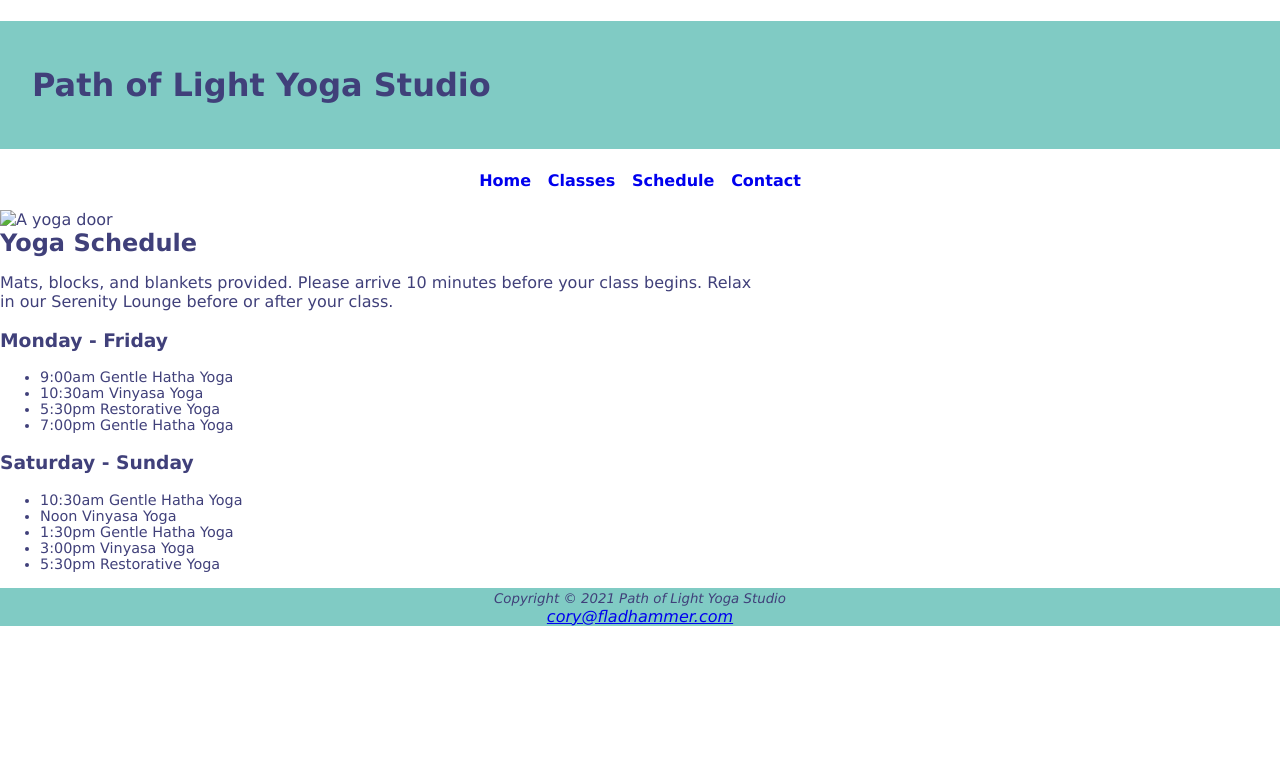
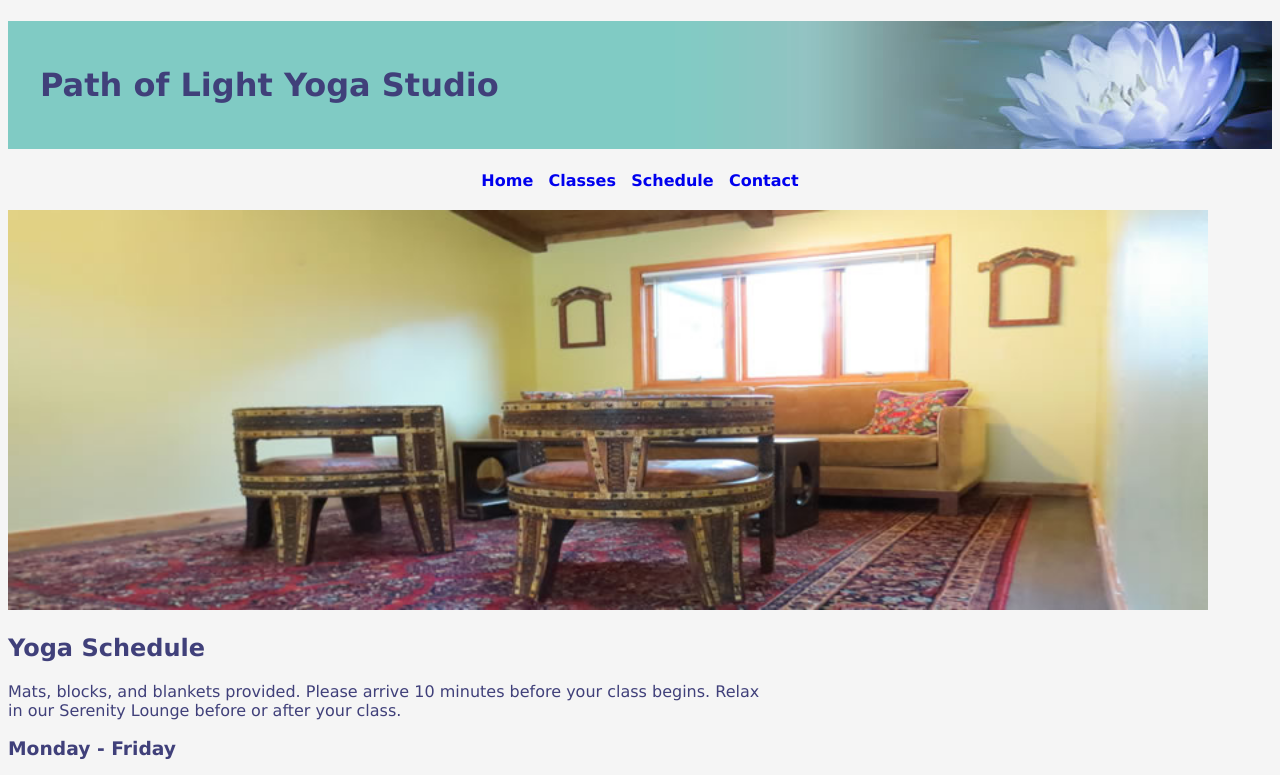
Before and after one commit to coryflad/yoga_master, a plain HTML site: page schedule.html in a window 1280 px wide. Shown: the top 775 px of the page. Drawn offline with Linux system fonts and the light colour scheme.

Commit message:
back to chapter 5 complete

```diff
--- a/schedule.html
+++ b/schedule.html
@@ -19,7 +19,7 @@
     </nav>
     <main>
         <div>
-            <img id="yogamat" src="yogalounge.jpg" alt="A yoga door" height="400px">
+            <img src="/images/yogalounge.jpg" height="400px">
         </div>
         <h2>Yoga Schedule</h2>
         <p>Mats, blocks, and blankets provided. Please arrive 10 minutes
--- a/yoga.css
+++ b/yoga.css
@@ -1,29 +1,11 @@
 body {
-<<<<<<< HEAD
-    background-color: #40407A;
-    margin: 0;
-    color: #FFFFFF;
-    font-family: Verdana, Geneva, Tahoma, sans-serif;
-=======
     background-color: #F5F5F5;
     color: #40407A;
     font-family: Verdana, Helvetica, sans-serif;
->>>>>>> parent of d1ff776 (needs more work)
 }
 
 header {
     background-color: #80CBC4;
-<<<<<<< HEAD
-    background-image: url(lilyheader.jpg);
-    background-repeat: no-repeat;
-    background-position: right;
-
-}
-
-nav {
-    font-weight: bold;
-    text-align: center;
-=======
     background-image: url(images/lilyheader.jpg);
     background-repeat: no-repeat;
     background-position: right;
@@ -32,7 +14,6 @@ nav {
 nav {
     text-align: center;
     margin-bottom: 20px;
->>>>>>> parent of d1ff776 (needs more work)
 }
 
 nav a {
@@ -41,30 +22,6 @@ nav a {
 
 footer {
     background-color: #80CBC4;
-<<<<<<< HEAD
-    font-size: small;
-    font-style: italic;
-    text-align: center;
-}
-
-h1 {
-    line-height: 400%;
-    text-indent: 1em;
-}
-
-h2 {
-    margin: 0;
-}
-
-li {
-    font-size: 90%;
-}
-
-dd {
-    font-size: ;
-}
-
-=======
     font-style: italic;
     text-align: center;
     font-size: small;
@@ -94,4 +51,3 @@ p {
 #yogamat {
     width: 100%;
 }
->>>>>>> parent of d1ff776 (needs more work)
```
